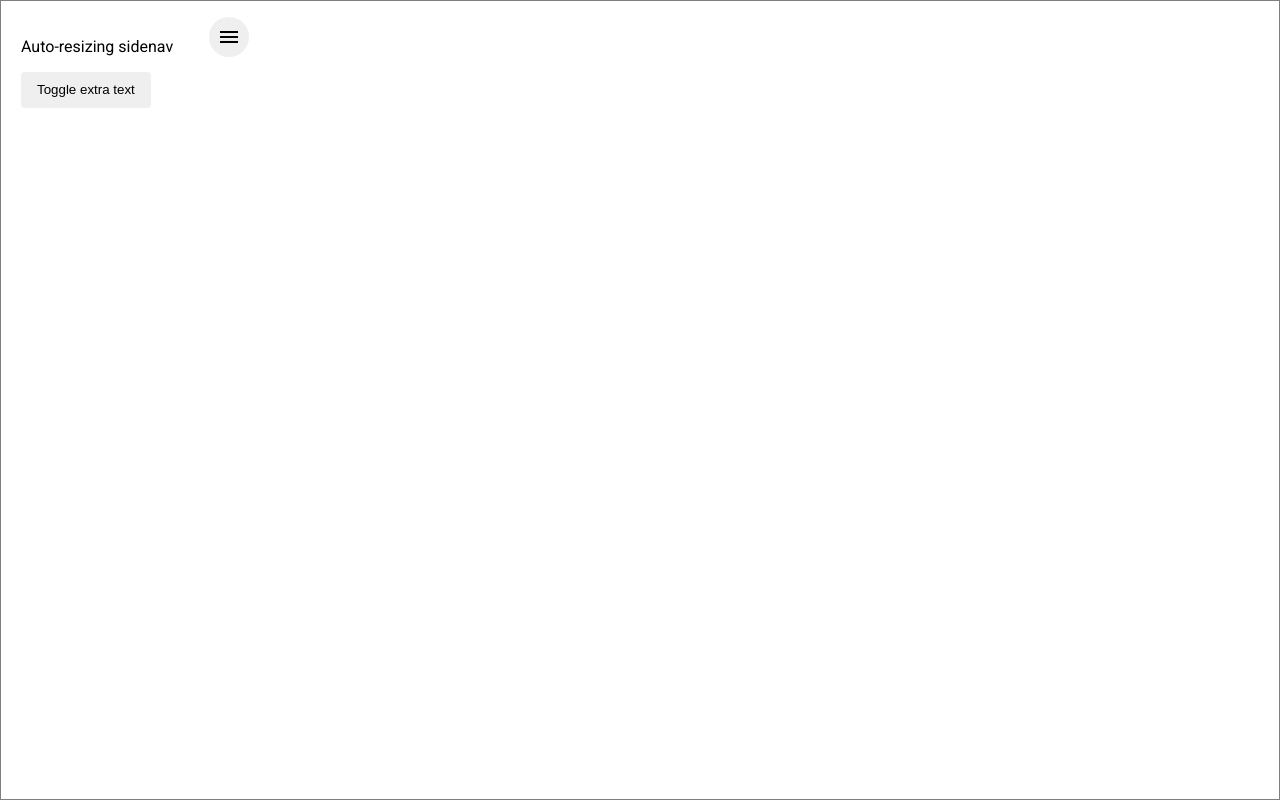
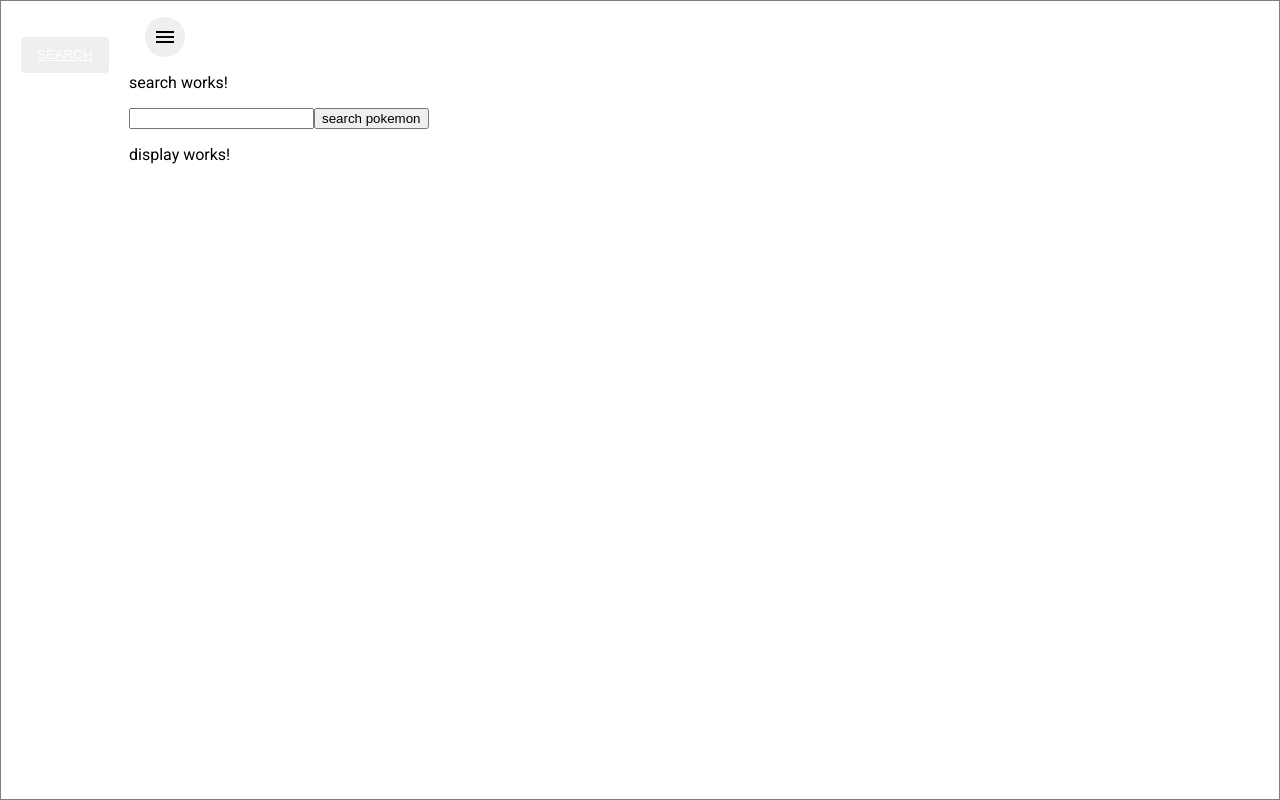
Before and after one commit to luckhoi56/pokeDex, an Angular app: page /search in a window 1280 px wide. Both pictures are taken after a click on the button "menu". Built offline with nearby package versions, Linux system fonts and the light colour scheme.

Commit message:
content is now placed in the middle

```diff
--- a/src/app/app.component.html
+++ b/src/app/app.component.html
@@ -1,10 +1,13 @@
+
 <mat-drawer-container class="example-container" autosize>
   <mat-drawer #drawer class="example-sidenav" mode="side">
-    <p>Auto-resizing sidenav</p>
-    <p *ngIf="showFiller">Lorem, ipsum dolor sit amet consectetur.</p>
-    <button (click)="showFiller = !showFiller" mat-raised-button>
-      Toggle extra text
-    </button>
+
+
+    <p>
+      <button  mat-raised-button color="primary">
+        <a routerLink="/search" style="color:white">SEARCH</a>
+      </button>
+    </p>
   </mat-drawer>
 
   <div class="example-sidenav-content">
@@ -18,24 +21,8 @@
               <span class="example-spacer"></span>
             </mat-toolbar>
           </p>
-
+          <router-outlet></router-outlet>
 
   </div>
 
 </mat-drawer-container>
-
-
-
-
-
-
-<!--
-
-
-<router-outlet></router-outlet>
-<ul>
-  <li><a routerLink="/home">Home</a></li>
-  <li><a routerLink="/search">Search</a></li>
-</ul>
-
--->
```
Also changed, not shown: src/app/app.component.css (line endings or trailing spaces).
